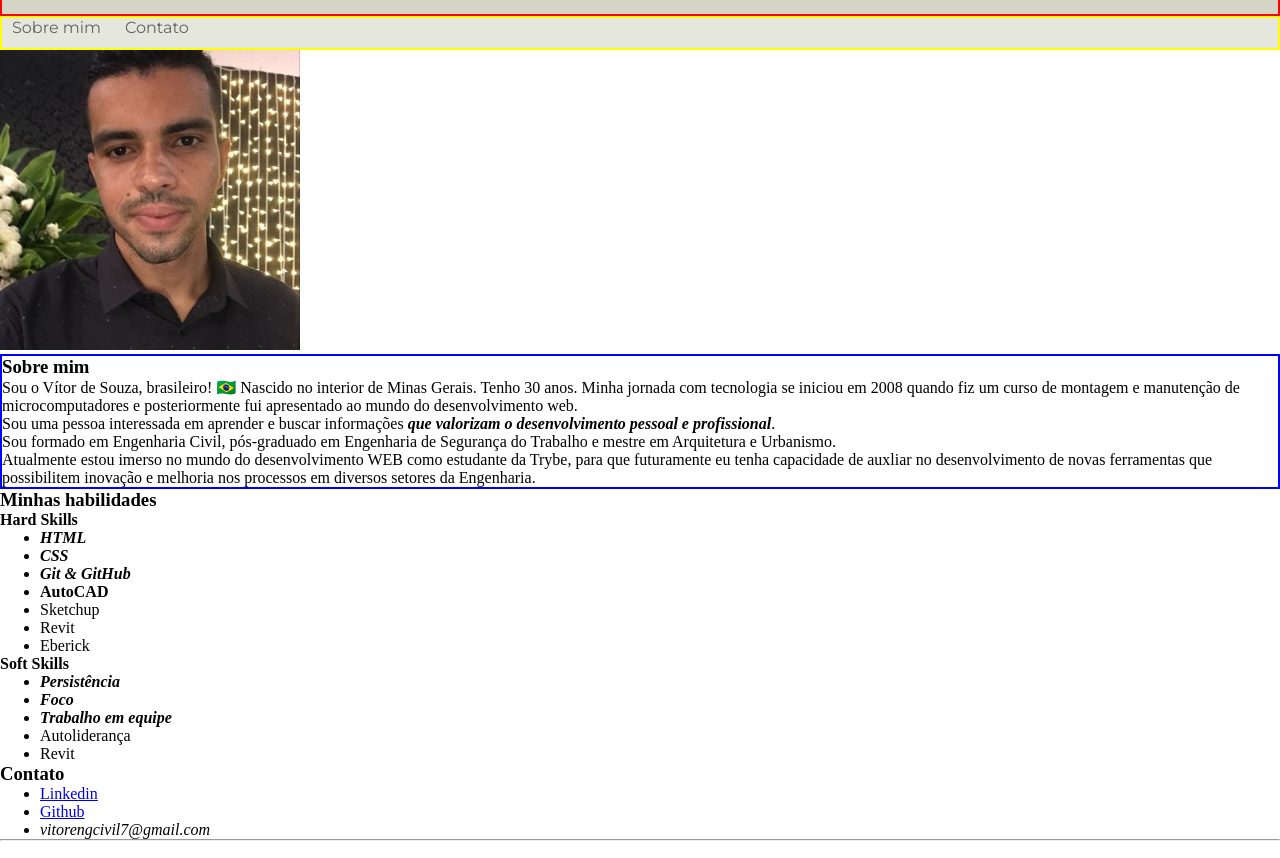
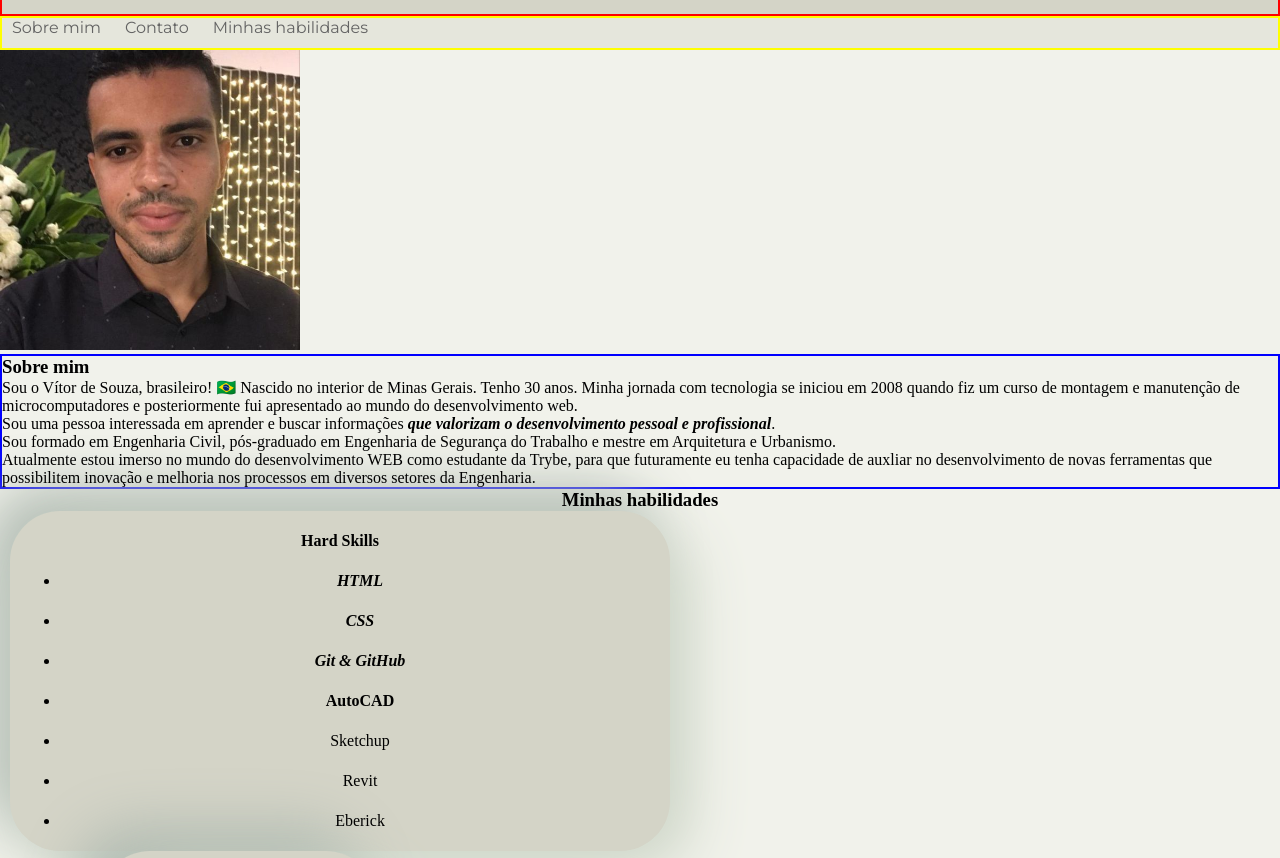
Before and after one commit to VitordeSouzaVT/VitordeSouzaVT.github.io, a plain HTML site: page index.html in a window 1280 px wide. Shown: the part 63-921 px from the top of the page. Drawn offline with Linux system fonts and the light colour scheme; a web font is replaced by a local one.

Commit message:
Estiliza portfólio

```diff
--- a/index.html
+++ b/index.html
@@ -8,8 +8,10 @@
     <title>Portfólio Vítor de Souza</title>
     <link rel="stylesheet" href="./style.css">
     <link href="https://fonts.googleapis.com/css2?family=Montserrat&display=swap" rel="stylesheet">
-    <link href="https://fonts.googleapis.com/css2?family=Castoro+Titling&family=Vina+Sans&display=swap" rel="stylesheet">
+    <link href="https://fonts.googleapis.com/css2?family=Castoro+Titling&family=Vina+Sans&display=swap"
+        rel="stylesheet">
 </head>
+
 <body>
     <!--Seção 1-->
     <header class="header">
@@ -18,25 +20,30 @@
     <nav>
         <a class="navegadores" href="#sobremim">Sobre mim</a>
         <a class="navegadores" href="#contact">Contato</a>
+        <a class="navegadores" href="#myskills">Minhas habilidades</a>
     </nav>
-    <article>
-        <section class="image-section">
+     <!--Seção 2-->
+    <article class="article1">
         <img class="profile-picture" src="./fotovitor.jpeg" alt="Imagem Vítor">
-    </section>
         <section class="me">
             <h3 id="sobremim">Sobre mim</h3>
             <p>Sou o Vítor de Souza, brasileiro! &#x1F1E7;&#x1F1F7; Nascido no interior de Minas Gerais. Tenho 30 anos.
-            Minha jornada com tecnologia se iniciou em 2008 quando fiz um curso de montagem e manutenção de microcomputadores e posteriormente fui apresentado ao mundo do desenvolvimento web.<p>
-            <p class="">Sou uma pessoa interessada em aprender e buscar informações <strong><em>que valorizam o desenvolvimento pessoal e profissional</em></strong>.</p>
-            <p>Sou formado em Engenharia Civil, pós-graduado em Engenharia de Segurança do Trabalho e mestre em Arquitetura e Urbanismo.</p>
-            <p>Atualmente estou imerso no mundo do desenvolvimento WEB como estudante da Trybe, para que futuramente eu tenha capacidade de auxliar no desenvolvimento de novas ferramentas que possibilitem inovação e melhoria nos processos em diversos setores da Engenharia.</p>
+                Minha jornada com tecnologia se iniciou em 2008 quando fiz um curso de montagem e manutenção de
+                microcomputadores e posteriormente fui apresentado ao mundo do desenvolvimento web.
+            <p>
+            <p class="">Sou uma pessoa interessada em aprender e buscar informações <strong><em>que valorizam o
+                        desenvolvimento pessoal e profissional</em></strong>.</p>
+            <p>Sou formado em Engenharia Civil, pós-graduado em Engenharia de Segurança do Trabalho e mestre em
+                Arquitetura e Urbanismo.</p>
+            <p>Atualmente estou imerso no mundo do desenvolvimento WEB como estudante da Trybe, para que futuramente eu
+                tenha capacidade de auxliar no desenvolvimento de novas ferramentas que possibilitem inovação e melhoria
+                nos processos em diversos setores da Engenharia.</p>
         </section>
     </article>
-    <!--Seção 2-->
-    <article>
-        <h3 id="habilidades">Minhas habilidades</h3>
-    </article>
-    <section>
+    <!--Seção 3-->
+    <article class="article2">
+        <h3 id="myskills">Minhas habilidades</h3>
+        <section class="hard-skills">
         <h4>Hard Skills</h4>
         <ul>
             <li><strong><em>HTML</em></strong></li>
@@ -48,7 +55,7 @@
             <li>Eberick</li>
         </ul>
     </section>
-    <section>
+    <section class="soft-skills">
         <h4>Soft Skills</h4>
         <ul>
             <li><strong><em>Persistência</em></strong></li>
@@ -58,8 +65,9 @@
             <li>Revit</li>
         </ul>
     </section>
-    <!--Seção 3-->
-    <section>
+</article>
+    <!--Seção 4-->
+    <section class="contact-me">
         <h3 id="contact">Contato</h3>
         <ul>
             <li><a href="https://www.linkedin.com/in/v%C3%ADtor-souza-1a394b112/" target="_blank">Linkedin</a></li>
--- a/style.css
+++ b/style.css
@@ -48,6 +48,12 @@ nav {
   transition-timing-function: ease-in-out;
 }
 
+/* Seção 2 */
+.article1 {
+  background-color: rgb(241, 242, 235);
+
+
+}
 /* Estiliza a imagem do perfil */
 .profile-picture {
  width: 300px;
@@ -57,8 +63,59 @@ nav {
 /* Estiliza a seção sobre mim */
 .me {
   border: 2px solid blue;
+}
 
+.article2 {
+  background-color: rgb(241, 242, 235);
 }
-.profile-picture, .me{
-  display: inline-block;
+
+.contact-me {
+  background-color: rgb(241, 242, 235);
 }
+
+#myskills {
+  text-align: center;
+}
+
+.hard-skills {
+  display: block;
+  width: 50%;
+  height: 20%;
+  margin-left:10px;
+  padding: 10px;
+  text-align: center;
+  background-color: rgb(212, 212, 199);
+  border-radius: 50px;
+  line-height: 2.5;
+  background: rgb(212, 212, 199)  ;
+  box-shadow: 20px 20px 60px #d0d8ca, -20px -20px 60px #abb6ae;
+}
+
+.soft-skills{
+  display: block;
+  width: 20%;
+    height: 50%;
+    margin-left: 100px;
+    padding: 10px;
+    text-align: left;
+    background-color: rgb(212, 212, 199);
+    border-radius: 50px;
+    line-height: 2.5;
+    line-height: 2.5;
+    background: rgb(212, 212, 199);
+    box-shadow: 20px 20px 60px #d0d8ca, -20px -20px 60px #abb6ae;
+}
+
+footer {
+  background-color: rgb(212, 212, 199);
+  height:80px;
+}
+
+section h3 ul li {
+  list-style: none;
+  text-align: center;
+}
+
+h4 {
+  text-align: center;
+}
```
